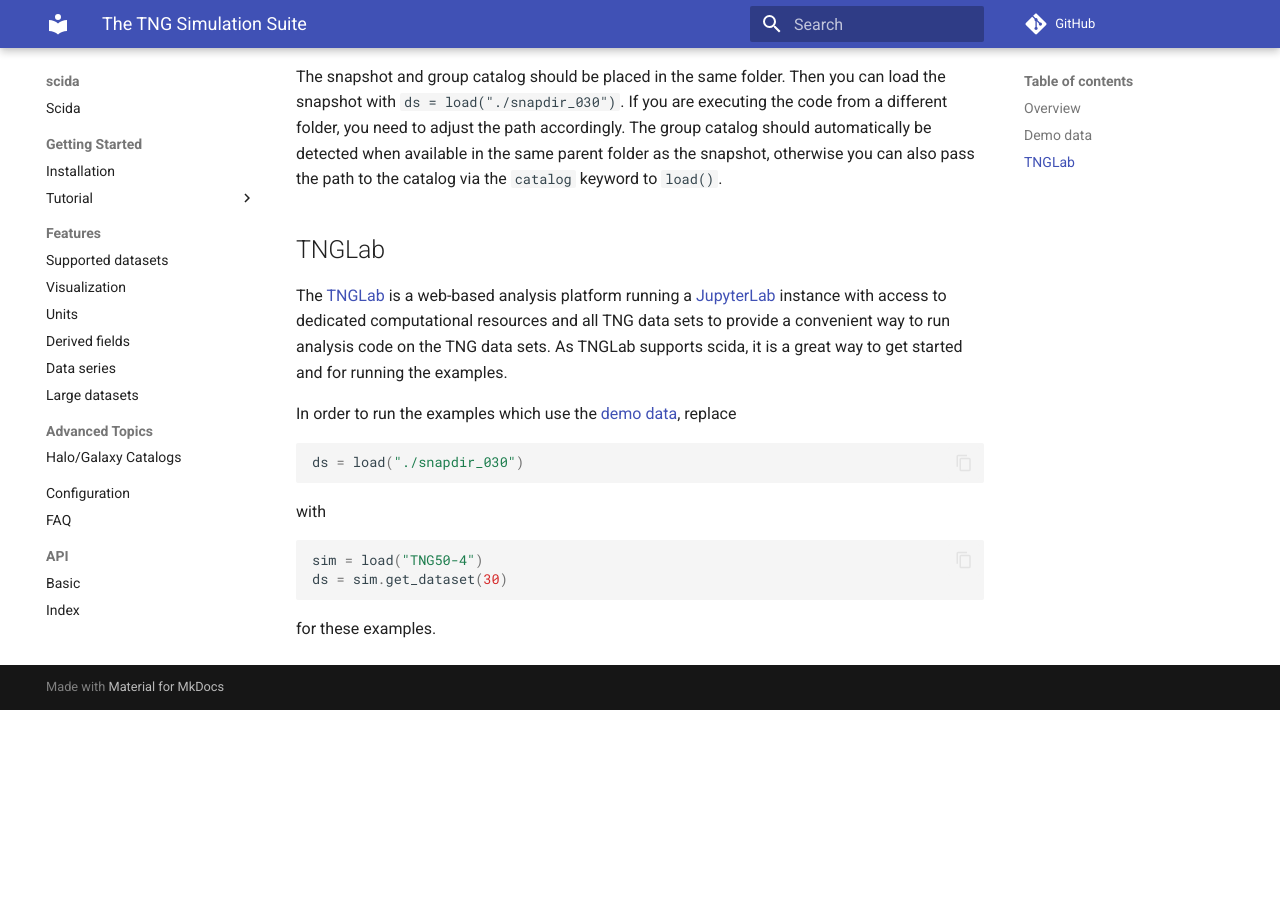
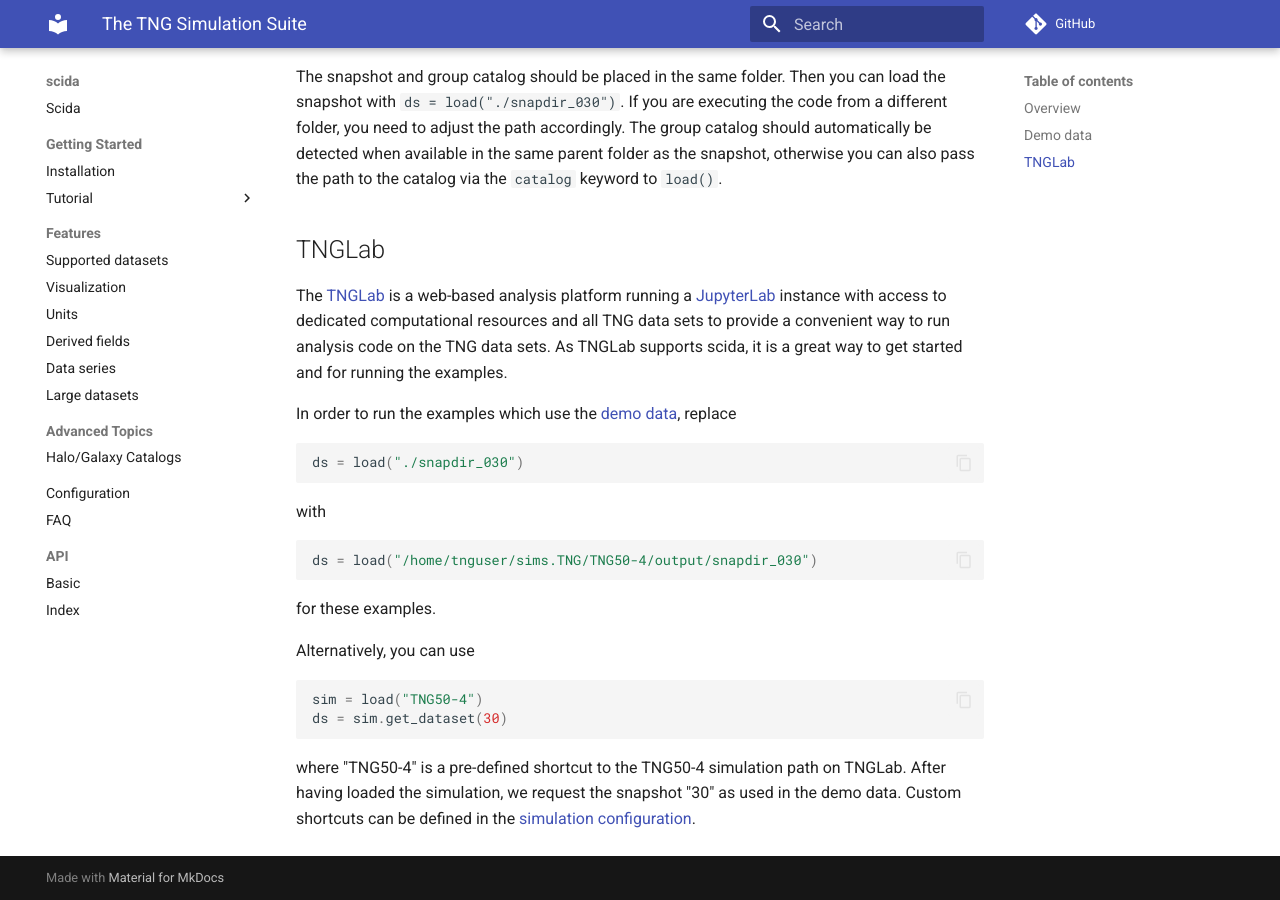
Before and after one commit to cbyrohl/scida, an MkDocs documentation site: the page built from docs/supported_datasets/tng.md, in a window 1280 px wide and 900 px high, scrolled down 582 px. Built offline with MkDocs 1.6.1 and Material for MkDocs 9.7.7, drawn with Linux system fonts in a browser that asks for light colours; comment, search, counter and statistics services are not loaded; before the commit the page ends 1292 px from its top, so only the background shows below that.

Commit message:
fix #148

````diff
--- a/docs/supported_datasets/tng.md
+++ b/docs/supported_datasets/tng.md
@@ -42,8 +42,16 @@
 with
 
 ``` py
+ds = load("/home/tnguser/sims.TNG/TNG50-4/output/snapdir_030")
+```
+
+for these examples.
+
+Alternatively, you can use
+
+``` py
 sim = load("TNG50-4")
 ds = sim.get_dataset(30)
 ```
 
-for these examples.
+where "TNG50-4" is a pre-defined shortcut to the TNG50-4 simulation path on TNGLab. After having loaded the simulation, we request the snapshot "30" as used in the demo data. Custom shortcuts can be defined in the [simulation configuration](../configuration.md#simulation-configuration).
````
